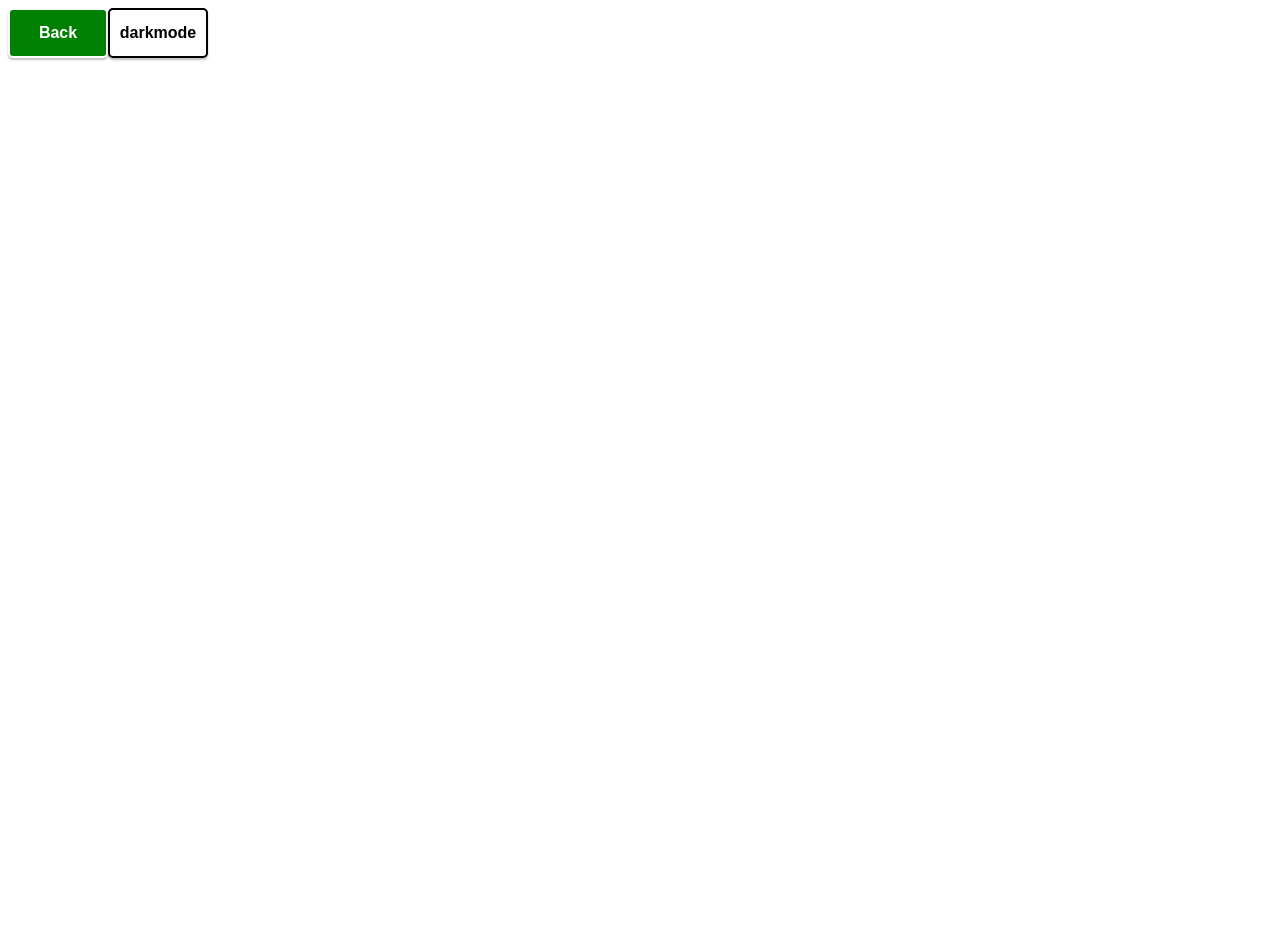
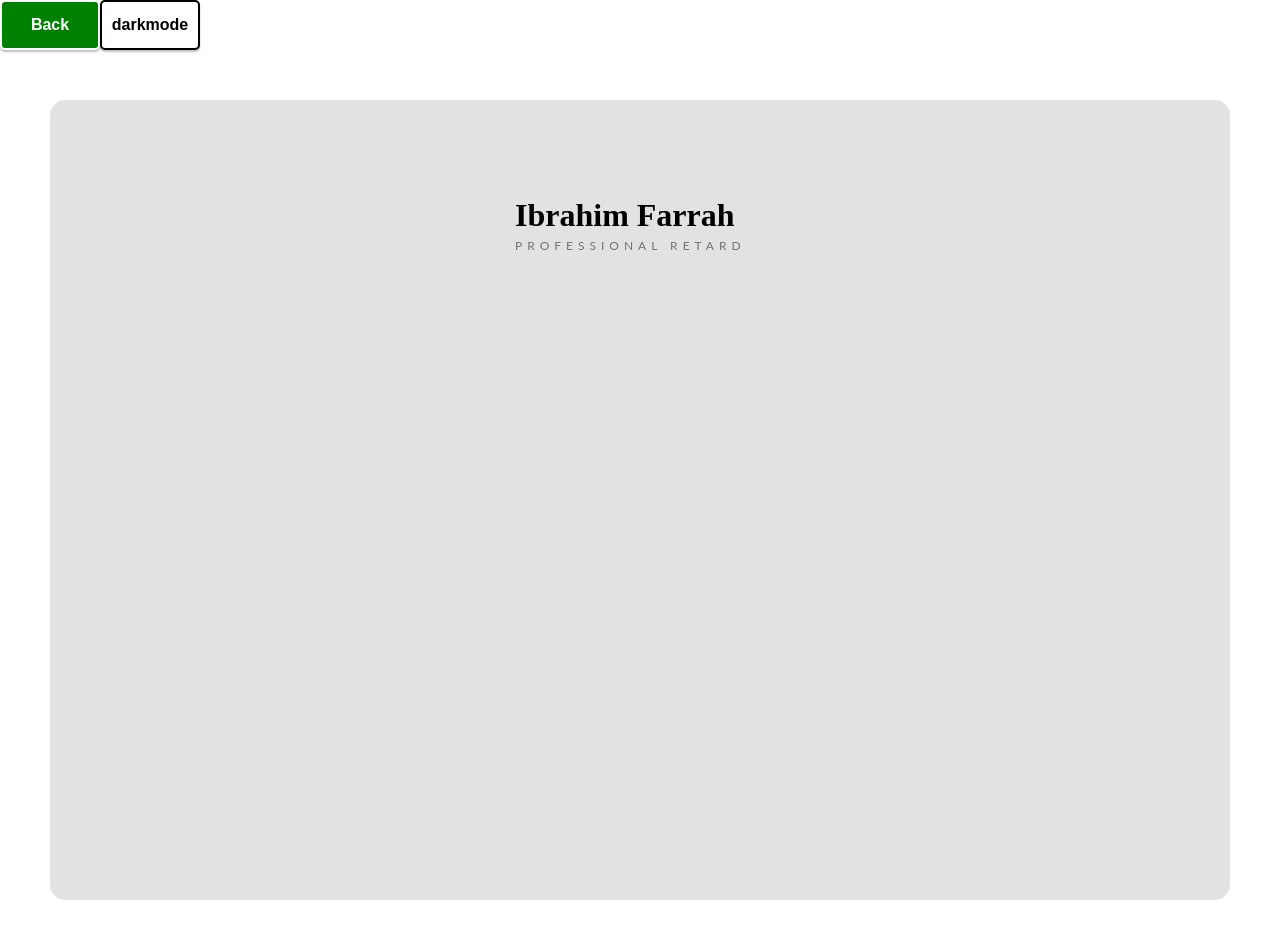
Before and after one commit to IbrahimIF/IbrahimIF-Site, a React (Create React App) app: page / in a window 1280 px wide. Shown: the top 938 px of the page. Before the commit the page ends 800 px from the top, so only its background shows below. Built offline with nearby package versions, Linux system fonts and the light colour scheme.

Commit message:
darkmode and title update

```diff
--- a/src/Components/navbar/Navbar.js
+++ b/src/Components/navbar/Navbar.js
@@ -1,5 +1,6 @@
 import { Outlet, Link, useLocation } from "react-router-dom";
-import './navbar.css'
+import './navbar.css';
+import '../../index.css';
 
 
 
@@ -33,6 +34,7 @@ const Navbar = () => {
               document.querySelector(".navbar").classList.toggle("visible");
               document.querySelector(".navbutton").classList.toggle("visible");
               document.querySelector(".dark-button").classList.toggle("visible");
+              document.querySelector(".container").classList.toggle("visible");
             }}
             className="navbutton"
           >
--- a/src/Components/navbar/navbar.css
+++ b/src/Components/navbar/navbar.css
@@ -86,6 +86,15 @@ a.active {
   transition: 1s;
     }
 
+    .container.visible {
+      position: relative;
+      margin: 50px;
+      margin-left: 300px;
+      transition: left 0.5s ease-in-out;
+  z-index: 2;
+  transition: 1s;
+    }
+
 
     .dark-button{
       position: relative;
@@ -115,9 +124,88 @@ a.active {
     }
 
 
-
+/*dark mode versions*/
     .dark-mode .dark-button{
       background-color: rgb(0, 0, 0);
       color: rgb(255, 255, 255);
       border: 2px solid rgb(254, 254, 254);
     }
+
+   .dark-mode .container2 {
+      width: 100%;
+      height: 100vh;
+      background: #232323;
+      display: flex;
+      justify-content: center;
+      border-radius: 15px;
+      border-color: #363636;
+  }
+
+  .dark-mode .box {
+        width: 250px;
+        height: 250px;
+        position: relative;
+        display: flex;
+        justify-content: center;
+        flex-direction: column;
+      }
+
+      .dark-mode .title {
+          width: 100%;
+          position: relative;
+          display: flex;
+          align-items: center;
+          height: 50px;
+        }
+        .dark-mode .block1 {
+            width: 0%;
+            height: inherit;
+            background: #ffffff;
+            position: absolute;
+            animation: mainBlock 2s cubic-bezier(.74, .06, .4, .92) forwards;
+            display: flex;
+          }
+
+          .dark-mode .Firsttext {
+            font-family: 'Poppins';
+            color: #fff;
+            font-size: 32px;
+            -webkit-animation: mainFadeIn 2s forwards;
+            -o-animation: mainFadeIn 2s forwards;
+            animation: mainFadeIn 2s forwards;
+            animation-delay: 1.6s;
+            opacity: 0;
+            display: flex;
+            align-items: baseline;
+            position: relative;
+          }
+
+          .dark-mode .role {
+          width: 100%;
+          position: relative;
+          display: flex;
+          align-items: center;
+          height: 30px;
+          margin-top: -10px;
+        }
+        .dark-mode .block {
+            width: 0%;
+            height: inherit;
+            background: #ffffff;
+            position: absolute;
+            animation: secBlock 2s cubic-bezier(.74, .06, .4, .92) forwards;
+            animation-delay: 2s;
+            display: flex;
+          }
+
+          .dark-mode .sectext {
+            animation: secFadeIn 2s forwards;
+            animation-delay: 3.2s;
+            opacity: 0;
+             font-weight: 400;
+            font-family: 'Lato';
+            color: #ffffff;
+            font-size: 12px;
+            text-transform: uppercase;
+            letter-spacing: 5px;
+          }
--- a/src/Pages/Main/Main.css
+++ b/src/Pages/Main/Main.css
@@ -0,0 +1,219 @@
+.container2 {
+    width: 100%;
+    height: 100vh;
+    background: #232323;
+    display: flex;
+    justify-content: center;
+    border-radius: 15px;
+    border-color: #363636;
+}
+
+    .box {
+      width: 250px;
+      height: 250px;
+      position: relative;
+      display: flex;
+      justify-content: center;
+      flex-direction: column;
+    }
+
+      .title {
+        width: 100%;
+        position: relative;
+        display: flex;
+        align-items: center;
+        height: 50px;
+      }
+        .block1 {
+          width: 0%;
+          height: inherit;
+          background: #ffffff;
+          position: absolute;
+          animation: mainBlock 2s cubic-bezier(.74, .06, .4, .92) forwards;
+          display: flex;
+        }
+
+        .Firsttext {
+          font-family: 'Poppins';
+          color: #fff;
+          font-size: 32px;
+          -webkit-animation: mainFadeIn 2s forwards;
+          -o-animation: mainFadeIn 2s forwards;
+          animation: mainFadeIn 2s forwards;
+          animation-delay: 1.6s;
+          opacity: 0;
+          display: flex;
+          align-items: baseline;
+          position: relative;
+        }
+
+      .role {
+        width: 100%;
+        position: relative;
+        display: flex;
+        align-items: center;
+        height: 30px;
+        margin-top: -10px;
+      }
+        .block {
+          width: 0%;
+          height: inherit;
+          background: #ffffff;
+          position: absolute;
+          animation: secBlock 2s cubic-bezier(.74, .06, .4, .92) forwards;
+          animation-delay: 2s;
+          display: flex;
+        }
+
+        .sectext {
+          animation: secFadeIn 2s forwards;
+          animation-delay: 3.2s;
+          opacity: 0;
+           font-weight: 400;
+          font-family: 'Lato';
+          color: #ffffff;
+          font-size: 12px;
+          text-transform: uppercase;
+          letter-spacing: 5px;
+        }
+
+
+
+
+
+
+  @keyframes mainBlock {
+    0% {
+      width: 0%;
+      left: 0;
+
+    }
+    50% {
+      width: 100%;
+      left: 0;
+
+    }
+    100% {
+      width: 0;
+      left: 100%;
+    }
+  }
+
+  @keyframes secBlock {
+    0% {
+      width: 0%;
+      left: 0;
+
+    }
+    50% {
+      width: 100%;
+      left: 0;
+
+    }
+    100% {
+      width: 0;
+      left: 100%;
+    }
+  }
+
+  @keyframes mainFadeIn {
+    0% {
+      opacity: 0;
+    }
+    100% {
+      opacity: 1;
+    }
+  }
+
+
+  @keyframes secFadeIn {
+    0% {
+      opacity: 0;
+    }
+    100% {
+      opacity: 0.5;
+    }
+  }
+
+
+
+/*Darkmode version*/
+
+.container2 {
+    width: 100%;
+    height: 100vh;
+    background: #e2e2e2;
+    display: flex;
+    justify-content: center;
+    border-radius: 15px;
+    border-color: #000000;
+}
+
+    .box {
+      width: 250px;
+      height: 250px;
+      position: relative;
+      display: flex;
+      justify-content: center;
+      flex-direction: column;
+    }
+
+      .title {
+        width: 100%;
+        position: relative;
+        display: flex;
+        align-items: center;
+        height: 50px;
+      }
+        .block1 {
+          width: 0%;
+          height: inherit;
+          background: #000000;
+          position: absolute;
+          animation: mainBlock 2s cubic-bezier(.74, .06, .4, .92) forwards;
+          display: flex;
+        }
+
+        .Firsttext {
+          font-family: 'Poppins';
+          color: #000000;
+          font-size: 32px;
+          -webkit-animation: mainFadeIn 2s forwards;
+          -o-animation: mainFadeIn 2s forwards;
+          animation: mainFadeIn 2s forwards;
+          animation-delay: 1.6s;
+          opacity: 0;
+          display: flex;
+          align-items: baseline;
+          position: relative;
+        }
+
+      .role {
+        width: 100%;
+        position: relative;
+        display: flex;
+        align-items: center;
+        height: 30px;
+        margin-top: -10px;
+      }
+        .block {
+          width: 0%;
+          height: inherit;
+          background: #000000;
+          position: absolute;
+          animation: secBlock 2s cubic-bezier(.74, .06, .4, .92) forwards;
+          animation-delay: 2s;
+          display: flex;
+        }
+
+        .sectext {
+          animation: secFadeIn 2s forwards;
+          animation-delay: 3.2s;
+          opacity: 0;
+           font-weight: 400;
+          font-family: 'Lato';
+          color: #000000;
+          font-size: 12px;
+          text-transform: uppercase;
+          letter-spacing: 5px;
+        }
--- a/src/Pages/Main/Main.js
+++ b/src/Pages/Main/Main.js
@@ -1,15 +1,27 @@
 import React from 'react';
 import './Main.css';
-
+import '../../index.css';
 
 
 
 function Home() {
   return (
-    <div classname="Main">
+    <div className="container">
+<div className="container2">
+<div class="box">
 
+<div class="title">
+    <span class="block1"></span>
+    <h1 className="Firsttext">Ibrahim Farrah<span></span></h1>
+</div>
 
+<div class="role">
+    <div class="block"></div>
+    <p className="sectext">Professional Retard</p>
+</div>
 
+</div>
+</div>
 </div>
   );
 };
--- a/src/index.css
+++ b/src/index.css
@@ -0,0 +1,13 @@
+* {
+    margin: 0;
+    padding: 0;
+  }
+
+
+.container{
+    margin: 50px;
+    margin-left: 50px;
+    transition: left 0.5s ease-in-out;
+  z-index: 2;
+  transition: 1s;
+    }
```
